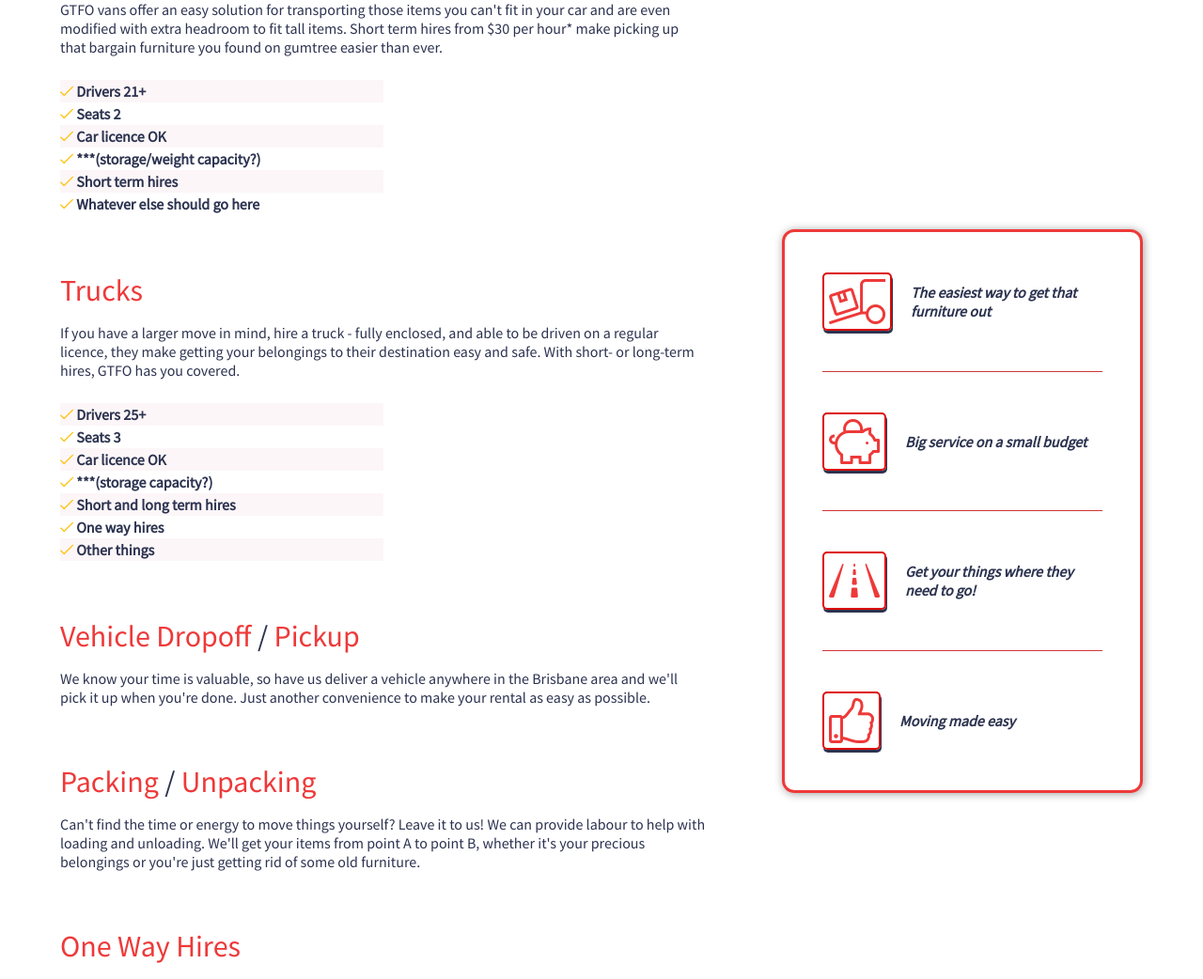
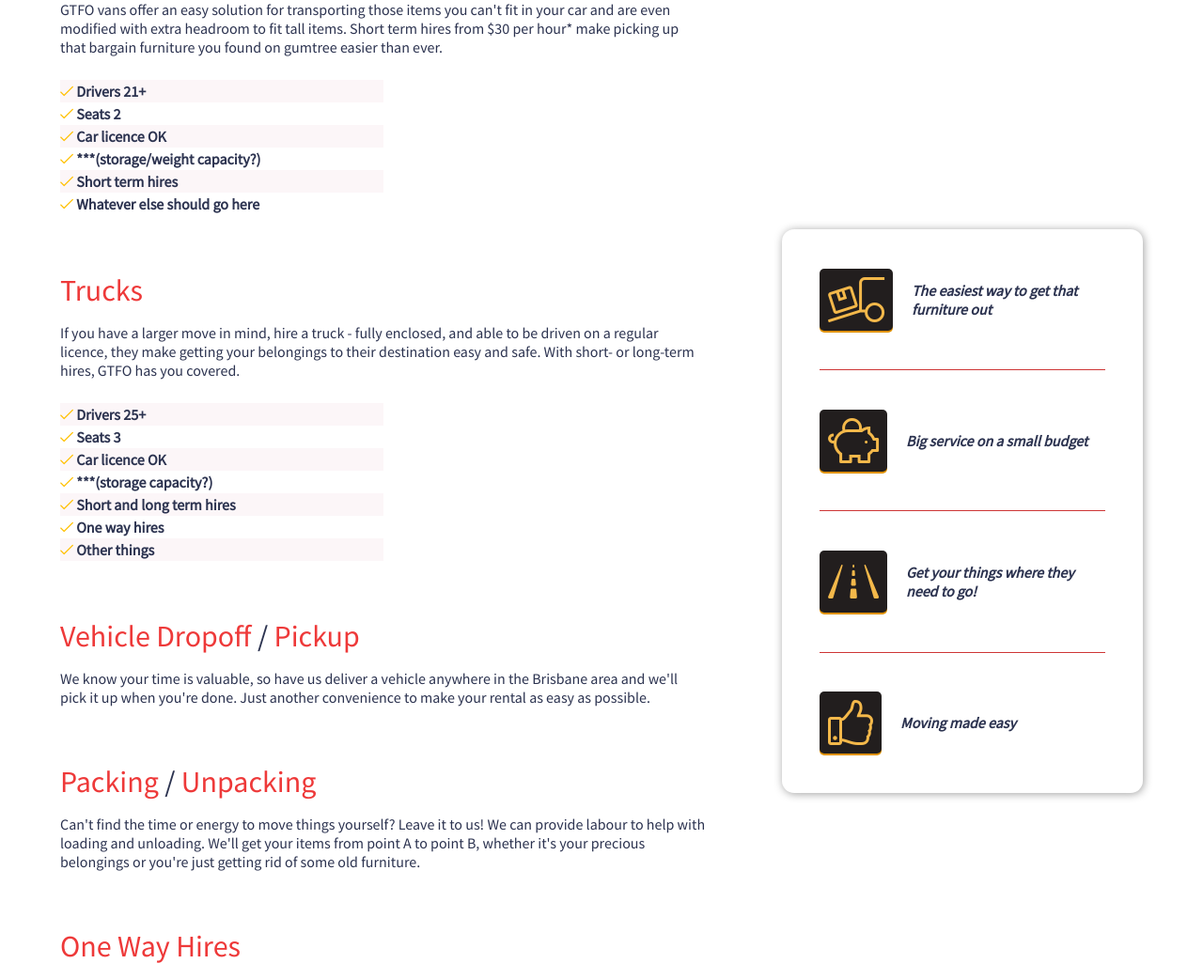
Before and after one commit to mbeloff/clean-template, a PHP site: page / in a window 1280 px wide. Shown: the part 1828-2870 px from the top of the page at 94% size. Run offline with PHP 8.4, Linux system fonts and the light colour scheme; some libraries are stand-ins or nearby versions.

Commit message:
perk styling

```diff
--- a/css/_services.scss
+++ b/css/_services.scss
@@ -24,7 +24,7 @@
   min-height: 600px;
   flex-direction: column;
   box-shadow: $shadow;
-  border: 3px solid $prime;
+  // border: 3px solid $prime;
   align-self: center;
   border-radius: 13px;
   padding-left: 40px;
@@ -68,11 +68,12 @@
 }
 
 .fal.perk-icon {
-  color: $prime;
-  padding: 5px;
+  color: #f3b84a;
+  background: #221e1e;
+  padding: 9px;
   border-radius: 5px;
-  border: 2px solid rgb(221, 11, 11);
-  box-shadow: 1px 3px $dark;
+  // border: 2px solid orange;
+  box-shadow: 0px 2px #e09200;
 }
 
 .services-intro {
--- a/css/styles.css
+++ b/css/styles.css
@@ -213,7 +213,6 @@ body {
           flex-direction: column;
   -webkit-box-shadow: 1px 1px 10px rgba(0, 0, 0, 0.377);
           box-shadow: 1px 1px 10px rgba(0, 0, 0, 0.377);
-  border: 3px solid #ee3939;
   -ms-flex-item-align: center;
       align-self: center;
   border-radius: 13px;
@@ -273,12 +272,12 @@ body {
   border-top: none; }
 
 .fal.perk-icon {
-  color: #ee3939;
-  padding: 5px;
+  color: #f3b84a;
+  background: #221e1e;
+  padding: 9px;
   border-radius: 5px;
-  border: 2px solid #dd0b0b;
-  -webkit-box-shadow: 1px 3px #2c3350;
-          box-shadow: 1px 3px #2c3350; }
+  -webkit-box-shadow: 0px 2px #e09200;
+          box-shadow: 0px 2px #e09200; }
 
 .services-intro {
   margin-bottom: 50px;
```
Also changed, not shown: 1 other file.
